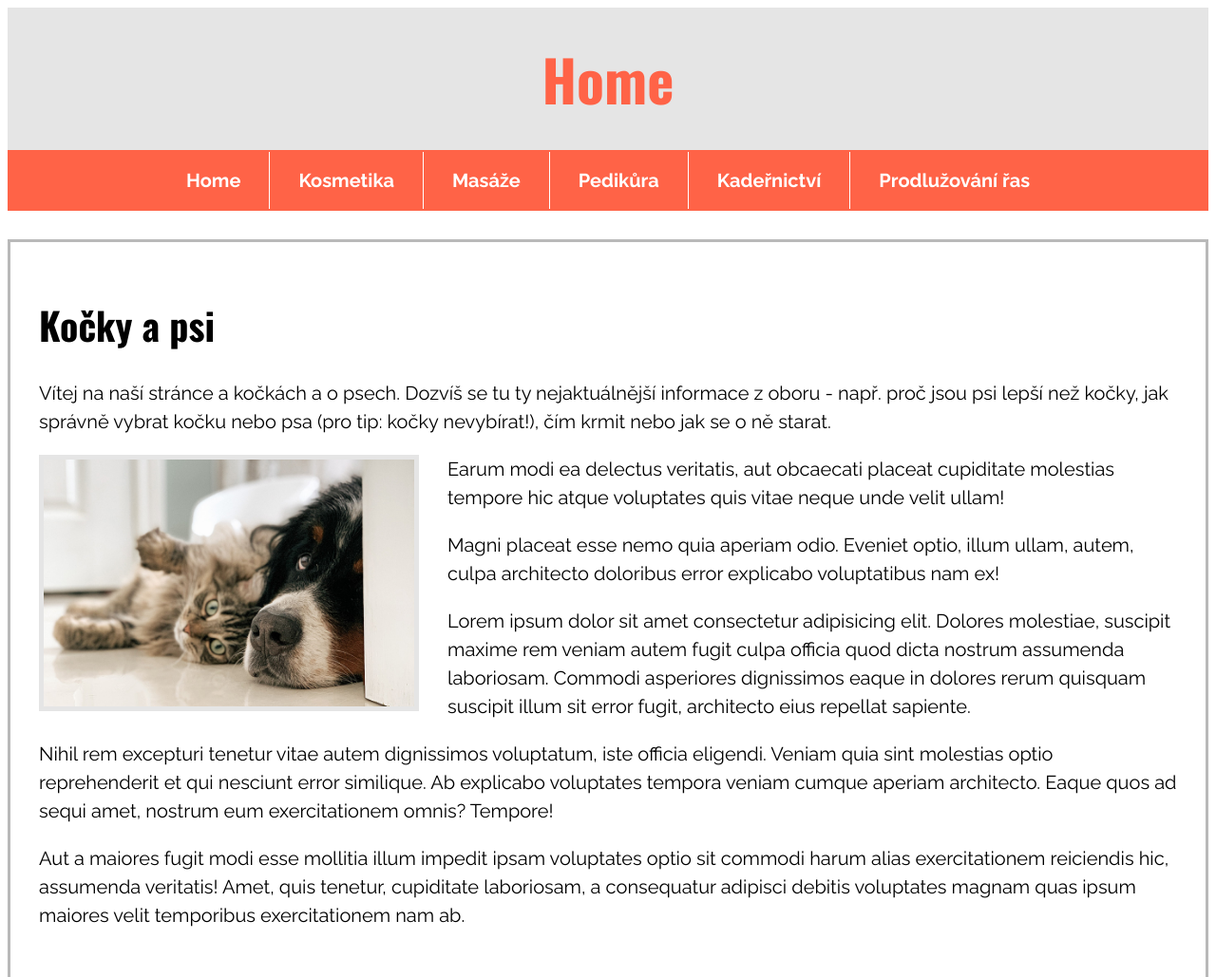
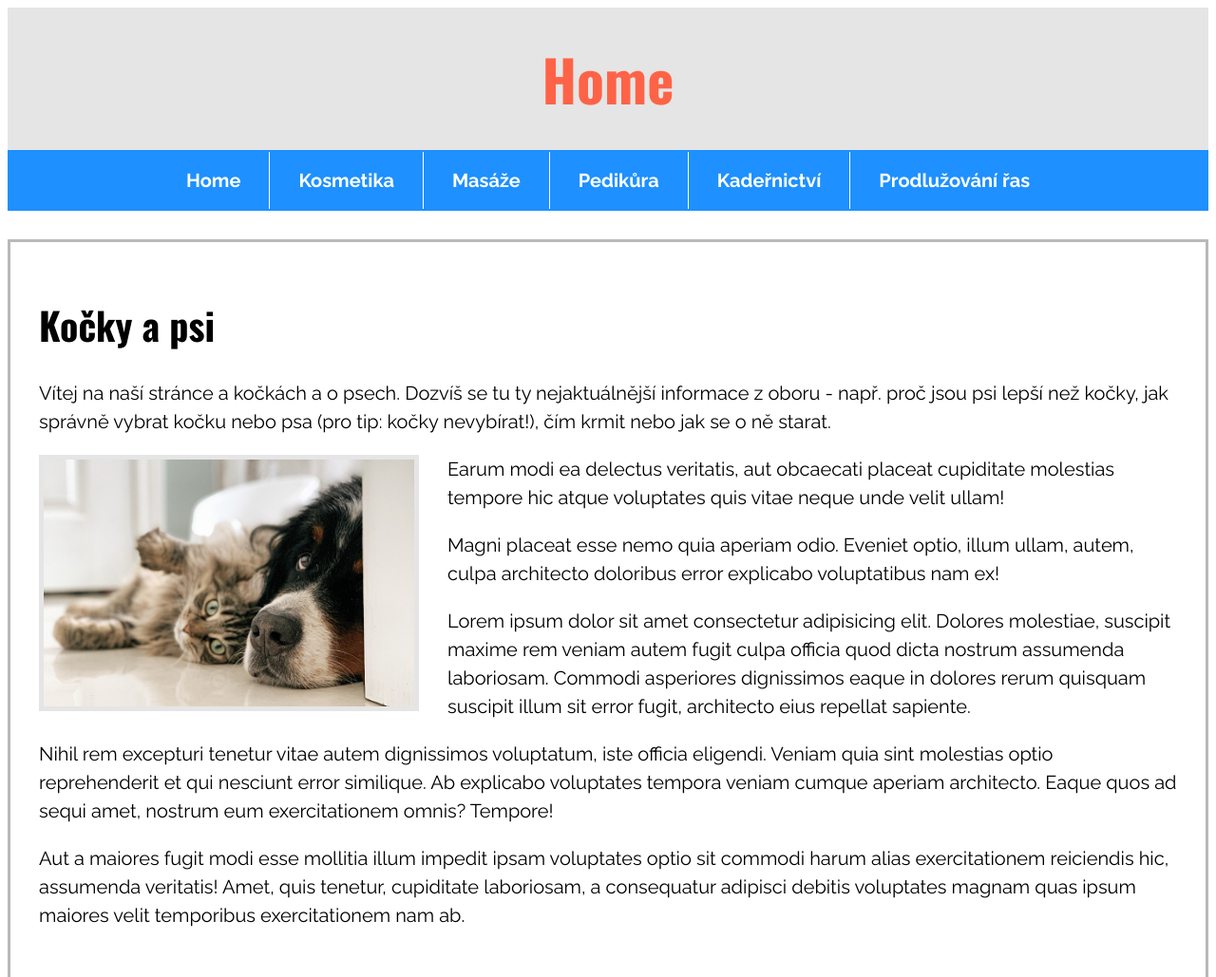
Before and after one commit to VendulaHlavackova/prvni-web, an Eleventy site: page index.html in a window 1280 px wide. Shown: the top 1029 px of the page at 95% size. Built offline with nearby package versions, Linux system fonts and the light colour scheme; Eleventy itself is replaced by a stand-in of ours; files that its build step writes are made by us from their sources.

Commit message:
zmena barvy

```diff
--- a/css/style.css
+++ b/css/style.css
@@ -29,7 +29,7 @@ html {
   }
 
   .menu {
-    background-color: #ff6347;
+    background-color: dodgerblue;
   }
 
   .menu__list {
```
